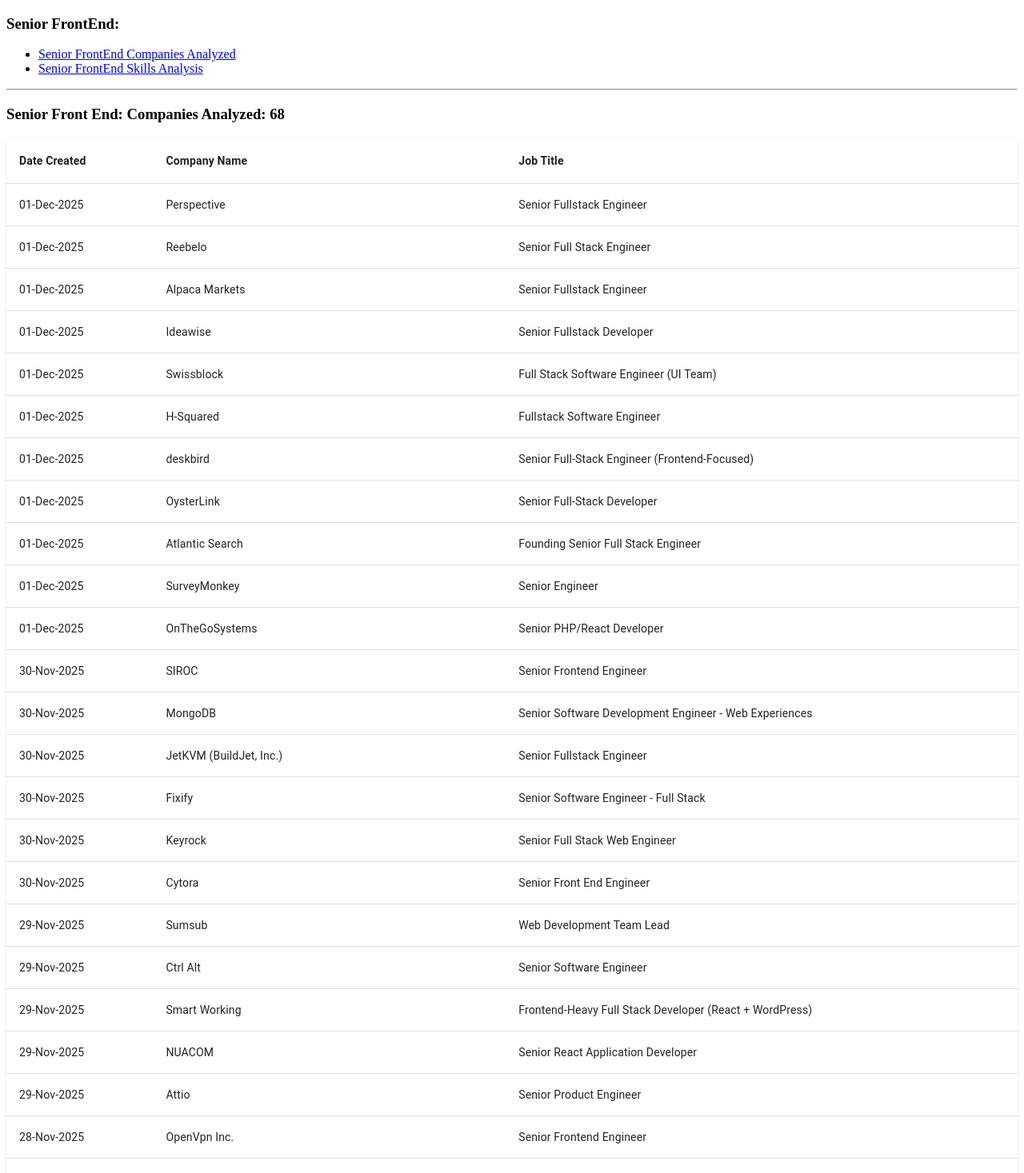
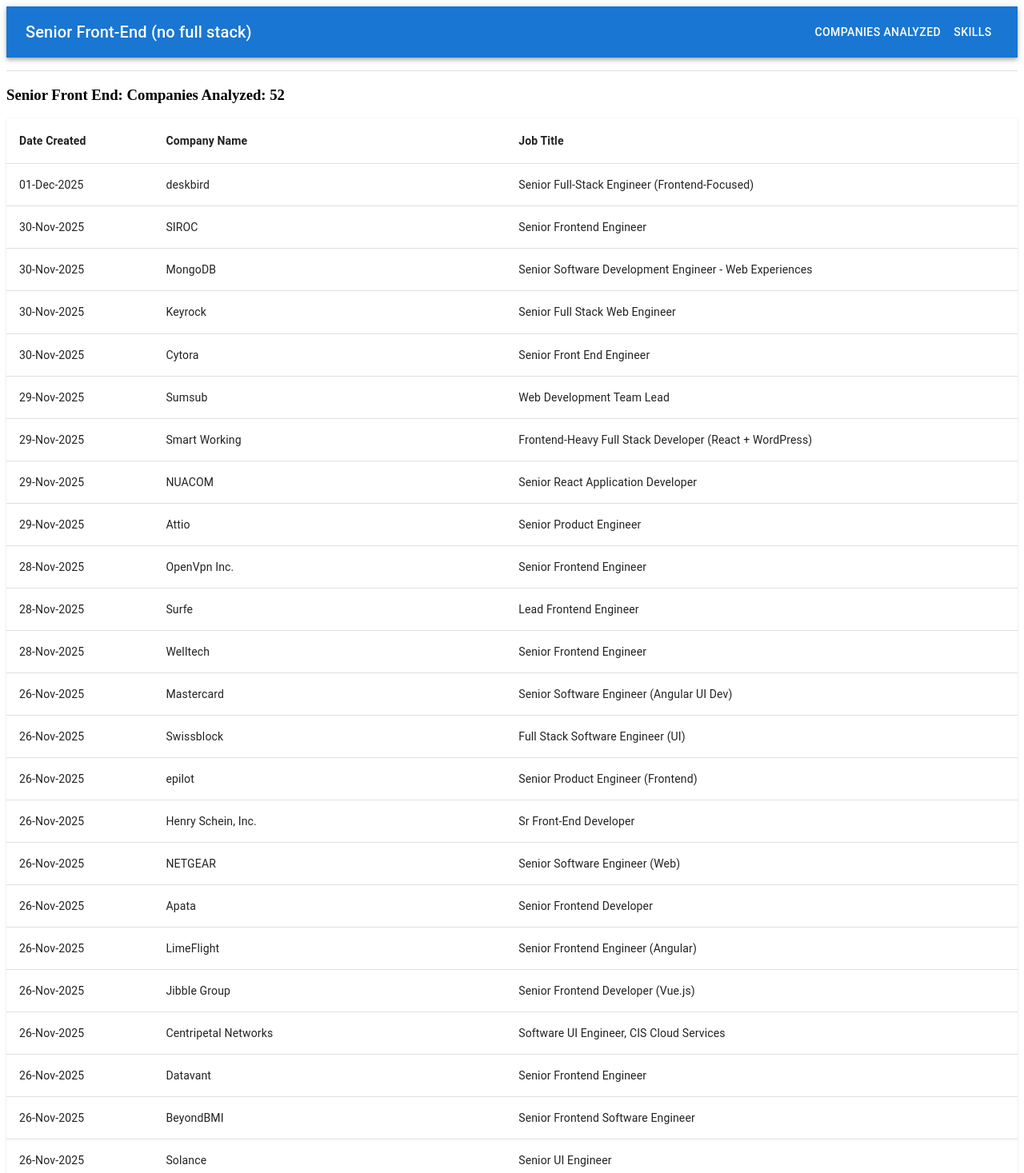
Before and after one commit to dmitrisanzharov/job-skills-app, a React (Create React App) app: page /senior-front-end-companies-analyzed in a window 1280 px wide. Shown: the top 1467 px of the page at 80% size. Built offline with nearby package versions, Linux system fonts and the light colour scheme.

Commit message:
all good

```diff
--- a/src/App.tsx
+++ b/src/App.tsx
@@ -5,37 +5,42 @@ import NotFound from './pages/NotFound';
 
 // MUI imports
 import Box from '@mui/material/Box';
-import List from '@mui/material/List';
-import ListItem from '@mui/material/ListItem';
-import ListItemButton from '@mui/material/ListItemButton';
-import ListItemText from '@mui/material/ListItemText';
 import Typography from '@mui/material/Typography';
+import Divider from '@mui/material/Divider';
+import AppBar from '@mui/material/AppBar';
+import Toolbar from '@mui/material/Toolbar';
+import Button from '@mui/material/Button';
 
 // senior front end
 import SeniorFrontEndSkillsUi from './pages/SeniorFrontEnd/SeniorFrontEndSkillsUi';
 import CompaniesAnalyzedSeniorFrontEnd from './pages/SeniorFrontEnd/CompaniesAnalyzedSeniorFrontEnd';
 
-
 const App: React.FC = () => {
-
     const seniorFrontEndDeveloperSkillsLink = '/';
     const companiesAnalyzedSeniorFrontEndLink = '/senior-front-end-companies-analyzed';
 
     return (
         <Box>
-            <h3>
-                Senior FrontEnd:
-            </h3>
-            <ul>
-                <li>
-                    <Link to={companiesAnalyzedSeniorFrontEndLink}>Senior FrontEnd Companies Analyzed</Link>
-                </li>
-                <li>
-                    <Link to={seniorFrontEndDeveloperSkillsLink}>Senior FrontEnd Skills Analysis</Link>
-                </li>
-            </ul>
-            <hr />
+            {/* MUI AppBar Navbar */}
+            <AppBar position='static'>
+                <Toolbar>
+                    <Typography variant='h6' component='div' sx={{ flexGrow: 1 }}>
+                        Senior Front-End (no full stack)
+                    </Typography>
 
+                    <Button color='inherit' component={Link} to={companiesAnalyzedSeniorFrontEndLink}>
+                        Companies Analyzed
+                    </Button>
+
+                    <Button color='inherit' component={Link} to={seniorFrontEndDeveloperSkillsLink}>
+                        Skills
+                    </Button>
+                </Toolbar>
+            </AppBar>
+
+            <Divider sx={{ my: 2 }} />
+
+            {/* Routing */}
             <Routes>
                 <Route path={seniorFrontEndDeveloperSkillsLink} element={<SeniorFrontEndSkillsUi />} />
                 <Route path={companiesAnalyzedSeniorFrontEndLink} element={<CompaniesAnalyzedSeniorFrontEnd />} />
--- a/src/consts/allFrontEndHardSkills.ts
+++ b/src/consts/allFrontEndHardSkills.ts
@@ -419,6 +419,7 @@ export const allFrontEndHardSkills: HardAndSoftSkillsArray = [
         meta: 'cypress covers this',
         mySkillLevel: 5
     },
+    { mainName: 'figma', count: 0, subNames: ['figma', 'Figma to production UI', 'Figma API'], mySkillLevel: 1 },
 
     // -----------------------------------------------------------------
     // ALL OTHER
@@ -479,7 +480,6 @@ export const allFrontEndHardSkills: HardAndSoftSkillsArray = [
     { mainName: 'streamlit', count: 0, subNames: ['streamlit'] },
     { mainName: 'svelte', count: 0, subNames: ['svelte', 'sveltekit'] },
     { mainName: 'theming', count: 0, subNames: ['tokens and theming', 'tokens', 'theming'] },
-    { mainName: 'figma', count: 0, subNames: ['figma', 'Figma to production UI', 'Figma API'] },
     { mainName: 'animations', count: 0, subNames: ['animations'] },
     { mainName: 'micro-interactions', count: 0, subNames: ['micro-interactions'] },
     { mainName: 'framer motion', count: 0, subNames: ['framer motion'] },
--- a/src/databases/seniorFrontEndDb_noFullStack.ts
+++ b/src/databases/seniorFrontEndDb_noFullStack.ts
@@ -1508,41 +1508,6 @@ export default <JobEntry[]>[
         ]
     },
     {
-        dateCreated: 1764166597000,
-        companyName: 'ReversingLabs',
-        jobTitle: 'Senior Software Engineer',
-        workMode: 'Remote',
-        yearsOfExperience: 7,
-        bachelorDegree: true,
-        mastersDegree: false,
-        hardSkills: [
-            'TypeScript',
-            'React',
-            'HTML5',
-            'CSS3',
-            'Python',
-            'OO languages',
-            'Frontend and backend tooling setup',
-            'Docker',
-            'Redux Toolkit',
-            'Material-UI',
-            'Webpack',
-            'Storybook',
-            'Django',
-            'PostgreSQL',
-            'Secure coding practices',
-            'UX design translation to UI'
-        ],
-        softSkills: [
-            'Independent problem-solving',
-            'Team collaboration',
-            'Technical ownership',
-            'Architectural decision-making',
-            'Continuous learning',
-            'Strong communication skills'
-        ]
-    },
-    {
         dateCreated: 1764166693000,
         companyName: 'epilot',
         jobTitle: 'Senior Product Engineer (Frontend)',
@@ -1910,42 +1875,6 @@ export default <JobEntry[]>[
             'Working in cross-functional teams',
             'Ability to translate ideas into digital experiences',
             'Problem solving'
-        ]
-    },
-    {
-        dateCreated: 1764426251000,
-        companyName: 'Ctrl Alt',
-        jobTitle: 'Senior Software Engineer',
-        workMode: 'Hybrid',
-        yearsOfExperience: 5,
-        bachelorDegree: false,
-        mastersDegree: false,
-        compensationRange: null,
-        hardSkills: [
-            'TypeScript',
-            'JavaScript',
-            'Express',
-            'NestJS',
-            'Backend development',
-            'RESTful API design',
-            'Full-stack development',
-            'Automated testing',
-            'CI/CD pipelines',
-            'Agile methodologies',
-            'Technical architecture',
-            'React',
-            'NextJS'
-        ],
-        softSkills: [
-            'Problem solving',
-            'Collaboration',
-            'Communication',
-            'Mentorship',
-            'Initiative',
-            'Adaptability',
-            'Attention to detail',
-            'Teamwork',
-            'Technical documentation'
         ]
     },
     {
@@ -2102,48 +2031,6 @@ export default <JobEntry[]>[
         ]
     },
     {
-        dateCreated: 1764521302000,
-        companyName: 'Fixify',
-        jobTitle: 'Senior Software Engineer - Full Stack',
-        workMode: 'Remote',
-        yearsOfExperience: 5,
-        bachelorDegree: false,
-        mastersDegree: false,
-        compensationRange: null,
-        hardSkills: [
-            'Full-stack development',
-            'SaaS development',
-            'Scalable system design',
-            'Observability',
-            'AWS',
-            'GCP',
-            'Azure',
-            'TypeScript',
-            'Cloud platforms',
-            'Modular code design',
-            'Documentation',
-            'Pull request review',
-            'Messaging pipelines',
-            'Large Language Models (LLMs)',
-            'LLM',
-            'LLMs',
-            'User research',
-            'UI/UX attention to detail'
-        ],
-        softSkills: [
-            'Cross-functional collaboration',
-            'Attention to detail',
-            'Positive energy',
-            'Curiosity',
-            'User empathy',
-            'Communication',
-            'Teamwork',
-            'Continuous improvement mindset',
-            'Ownership',
-            'Kind engineering'
-        ]
-    },
-    {
         dateCreated: 1764521548000,
         companyName: 'MongoDB',
         jobTitle: 'Senior Software Development Engineer - Web Experiences',
@@ -2308,169 +2195,6 @@ export default <JobEntry[]>[
         ]
     },
     {
-        dateCreated: 1764599581000,
-        companyName: 'OnTheGoSystems',
-        jobTitle: 'Senior PHP/React Developer',
-        workMode: 'Remote',
-        yearsOfExperience: null,
-        bachelorDegree: false,
-        mastersDegree: false,
-        compensationRange: null,
-        hardSkills: [
-            'PHP',
-            'JavaScript',
-            'React',
-            'Redux',
-            'Databases',
-            'PHPUnit',
-            'Automated testing',
-            'End-to-end testing',
-            'Git',
-            'Version control',
-            'Software architecture',
-            'Design patterns',
-            'Clean code',
-            'Scalable software design'
-        ],
-        softSkills: [
-            'Collaboration',
-            'Problem-solving',
-            'Time management',
-            'Prioritization',
-            'Ownership',
-            'Process improvement',
-            'Communication'
-        ]
-    },
-    {
-        dateCreated: 1764599652000,
-        companyName: 'SurveyMonkey',
-        jobTitle: 'Senior Engineer',
-        workMode: 'Remote',
-        yearsOfExperience: 8,
-        bachelorDegree: false,
-        mastersDegree: false,
-        compensationRange: null,
-        hardSkills: [
-            'Full-stack development',
-            'React',
-            'TypeScript',
-            'Next.js',
-            'SCSS',
-            'Python',
-            'Backend development',
-            'REST APIs',
-            'GraphQL',
-            'CI/CD',
-            'GitHub Actions',
-            'AWS',
-            'A/B testing',
-            'Experimentation',
-            'Debugging',
-            'Front-end architecture',
-            'System design',
-            'Feature optimization'
-        ],
-        softSkills: [
-            'Collaboration',
-            'Product thinking',
-            'Analytical skills',
-            'User-first decision making',
-            'Shared ownership',
-            'Continuous improvement',
-            'Communication',
-            'Problem-solving'
-        ]
-    },
-    {
-        dateCreated: 1764599728000,
-        companyName: 'Atlantic Search',
-        jobTitle: 'Founding Senior Full Stack Engineer',
-        workMode: 'Remote',
-        yearsOfExperience: null,
-        bachelorDegree: false,
-        mastersDegree: false,
-        compensationRange: null,
-        hardSkills: [
-            'Full-stack development',
-            'TypeScript',
-            'Node.js',
-            'React',
-            'PostgreSQL',
-            'Stripe integration',
-            'REST APIs',
-            'Cloud deployment',
-            'FinTech domain knowledge',
-            'Payments systems',
-            'Compliance domain knowledge',
-            'Architecture design',
-            'Scaling systems',
-            'Refactoring'
-        ],
-        softSkills: [
-            'Ownership',
-            'Product mindset',
-            'Pragmatism',
-            'Adaptability',
-            'Startup experience',
-            'Technical leadership potential',
-            'Collaboration'
-        ]
-    },
-    {
-        dateCreated: 1764599809000,
-        companyName: 'OysterLink',
-        jobTitle: 'Senior Full-Stack Developer',
-        workMode: 'Remote',
-        yearsOfExperience: 7,
-        bachelorDegree: false,
-        mastersDegree: false,
-        compensationRange: null,
-        hardSkills: [
-            'Full-Stack Development',
-            'React',
-            'Next.js',
-            'Node.js',
-            'Express.js',
-            'PostgreSQL',
-            'MySQL',
-            'Redis',
-            'Microservices Architecture',
-            'CI/CD',
-            'Unit Testing',
-            'Integration Testing',
-            'Solution Design',
-            'Debugging',
-            'Troubleshooting',
-            'Monitoring',
-            'Logging',
-            'Metrics',
-            'Tracing',
-            'Performance Optimization',
-            'Code Review',
-            'Testable Code',
-            'Documentation',
-            'Feature Development',
-            'Backend Development',
-            'Frontend Development'
-        ],
-        softSkills: [
-            'Problem-Solving',
-            'Communication',
-            'Teamwork',
-            'Efficiency',
-            'Precision',
-            'Collaboration',
-            'Technical Discussion',
-            'Ownership',
-            'Time Estimation',
-            'On-time Delivery',
-            'Research Ability',
-            'Adaptability',
-            'AI Enthusiasm'
-        ]
-    },
-    {
         dateCreated: 1764599884000,
         companyName: 'deskbird',
         jobTitle: 'Senior Full-Stack Engineer (Frontend-Focused)',
@@ -2525,39 +2249,4 @@ export default <JobEntry[]>[
             'Architectural Decision-Making'
         ]
     },
-
-    {
-        dateCreated: 1764600586000,
-        companyName: 'Reebelo',
-        jobTitle: 'Senior Full Stack Engineer',
-        workMode: 'Remote',
-        yearsOfExperience: 4,
-        bachelorDegree: true,
-        mastersDegree: false,
-        compensationRange: null,
-        hardSkills: [
-            'React',
-            'Node.js',
-            'AWS',
-            'Next.js',
-            'Nest.js',
-            'ElasticSearch',
-            'API integration',
-            'Performance optimization',
-            'Global marketplace platforms',
-            'High-traffic B2C platforms',
-            'AI tools',
-            'OpenAi'
-        ],
-        softSkills: [
-            'Collaboration in global/remote teams',
-            'Asynchronous communication',
-            'Problem-solving in high-impact environments',
-            'Autonomy and self-management',
-            'Architecture and technical strategy',
-            'Innovation mindset',
-            'Scalability-focused development',
-            'Cross-functional teamwork'
-        ]
-    }
 ];
--- a/src/pages/SeniorFrontEnd/CompaniesAnalyzedSeniorFrontEnd.tsx
+++ b/src/pages/SeniorFrontEnd/CompaniesAnalyzedSeniorFrontEnd.tsx
@@ -1,5 +1,5 @@
 import React, { useEffect } from 'react';
-import mainDb from '../../databases/seniorFrontEndDb_withFullStack';
+import seniorFrontEndDb_noFullStack from '../../databases/seniorFrontEndDb_noFullStack';
 import dayjs from 'dayjs';
 
 // MUI
@@ -21,7 +21,7 @@ const CompaniesAnalyzedSeniorFrontEnd: React.FC<Props> = () => {
 
     return (
         <Box>
-            <h3>Senior Front End: Companies Analyzed: {mainDb.length}</h3>
+            <h3>Senior Front End: Companies Analyzed: {seniorFrontEndDb_noFullStack.length}</h3>
             <TableContainer component={Paper}>
                 <Table>
                     <TableHead>
@@ -38,7 +38,7 @@ const CompaniesAnalyzedSeniorFrontEnd: React.FC<Props> = () => {
                         </TableRow>
                     </TableHead>
                     <TableBody>
-                        {mainDb
+                        {seniorFrontEndDb_noFullStack
                             .slice() // create a shallow copy to avoid mutating original array
                             .sort((a, b) => b.dateCreated - a.dateCreated) // latest first
                             .map((job, index) => (
```
